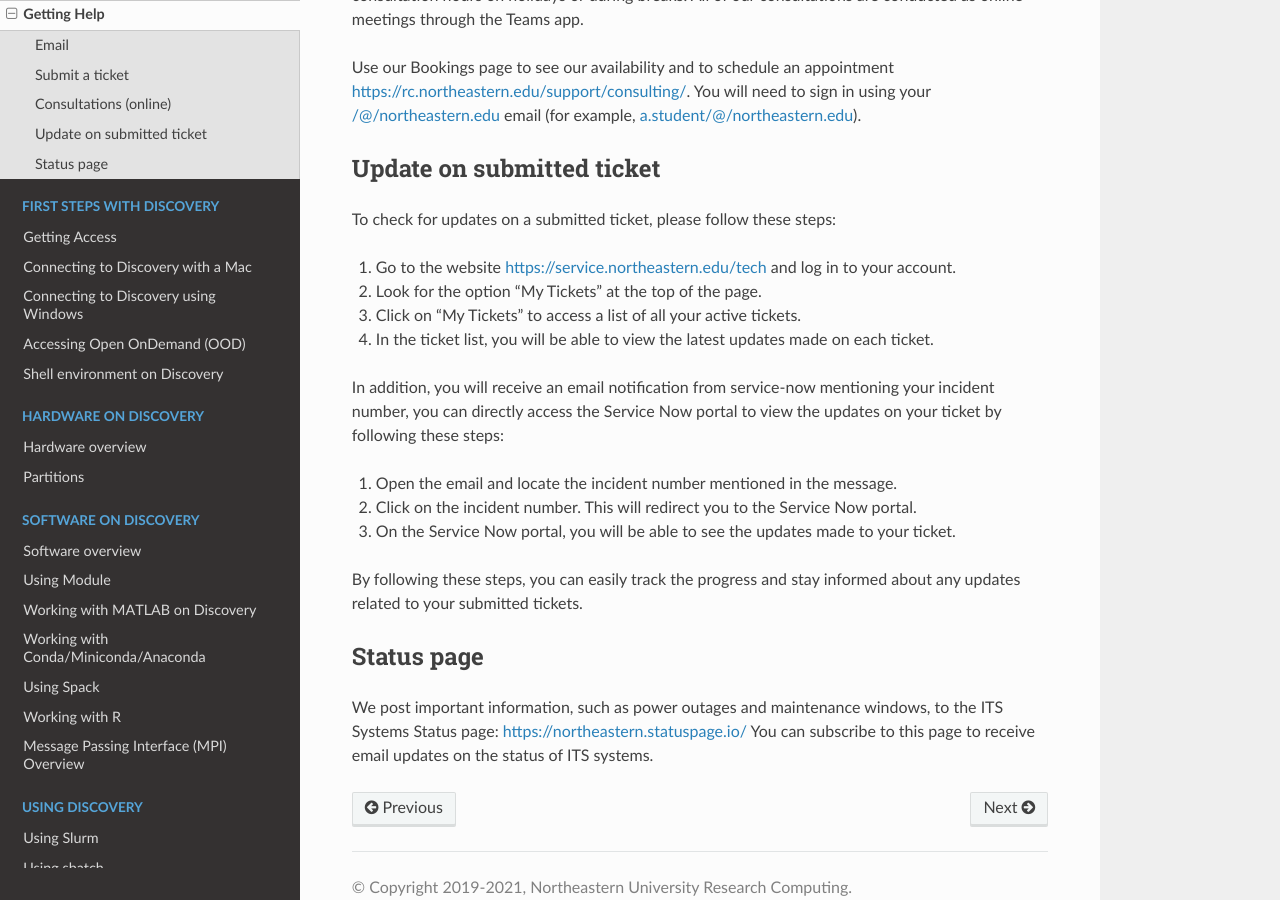
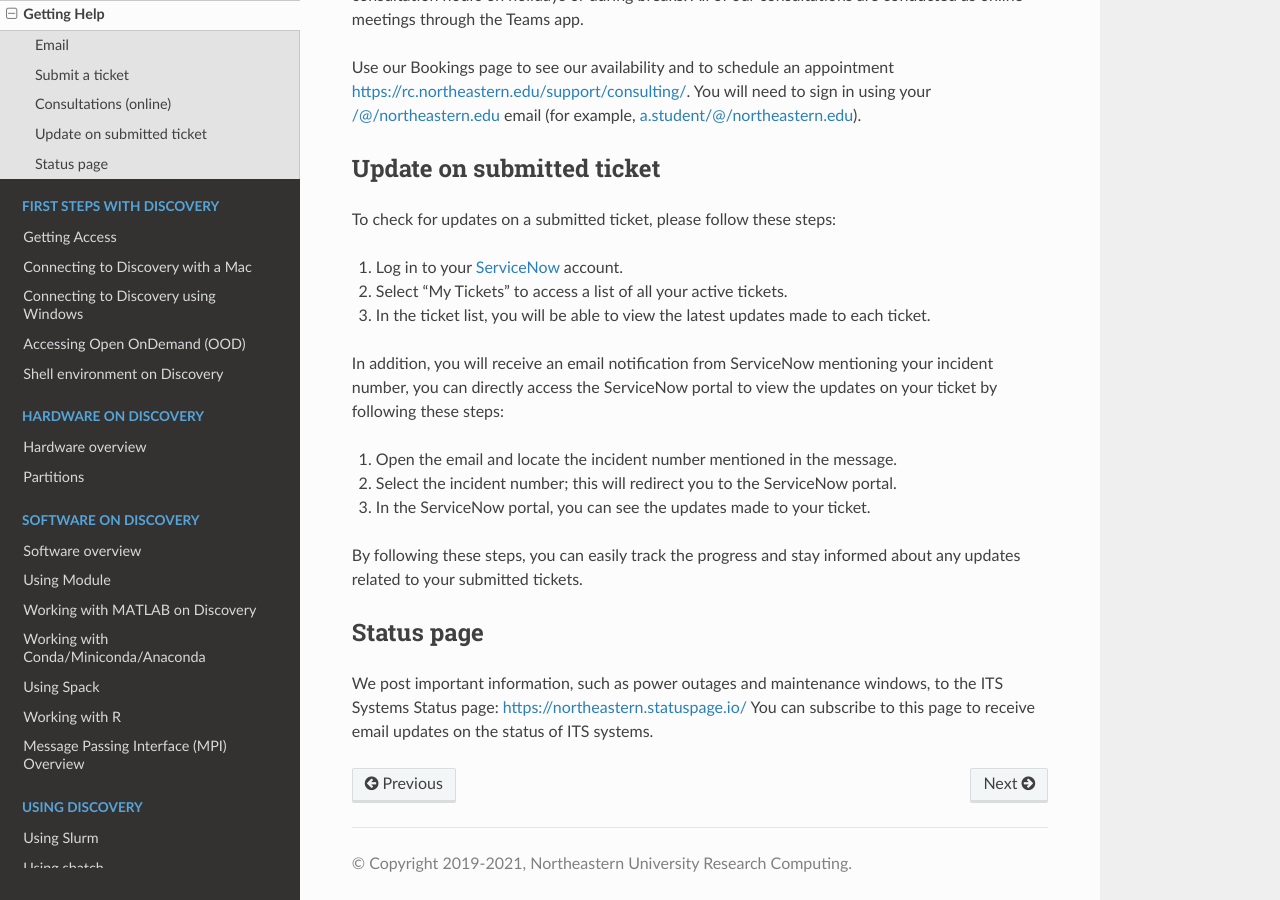
Before and after one commit to northeastern-rc/rc-public-documentation, a Sphinx documentation site: the page built from docs/source/welcome/gettinghelp.rst, in a window 1280 px wide and 900 px high, scrolled down 1184 px. Built offline with Sphinx 7.4.7 and the Read the Docs theme 2.0.0, drawn with Linux system fonts in a browser that asks for light colours.

Commit message:
Creating new PR with Changes

```diff
--- a/docs/source/welcome/gettinghelp.rst
+++ b/docs/source/welcome/gettinghelp.rst
@@ -52,16 +52,15 @@
 
 To check for updates on a submitted ticket, please follow these steps:
 
-1. Go to the website https://service.northeastern.edu/tech and log in to your account.
-2. Look for the option "My Tickets" at the top of the page.
-3. Click on "My Tickets" to access a list of all your active tickets.
-4. In the ticket list, you will be able to view the latest updates made on each ticket.
+1. Log in to your `ServiceNow <https://service.northeastern.edu/tech>`_ account.
+2. Select "My Tickets" to access a list of all your active tickets.
+3. In the ticket list, you will be able to view the latest updates made to each ticket.
 
-In addition, you will receive an email notification from service-now mentioning your incident number, you can directly access the Service Now portal to view the updates on your ticket by following these steps:
+In addition, you will receive an email notification from ServiceNow mentioning your incident number, you can directly access the ServiceNow portal to view the updates on your ticket by following these steps:
 
 1. Open the email and locate the incident number mentioned in the message.
-2. Click on the incident number. This will redirect you to the Service Now portal.
-3. On the Service Now portal, you will be able to see the updates made to your ticket.
+2. Select the incident number; this will redirect you to the ServiceNow portal.
+3. In the ServiceNow portal, you can see the updates made to your ticket.
 
 By following these steps, you can easily track the progress and stay informed about any updates related to your submitted tickets.
 
```
